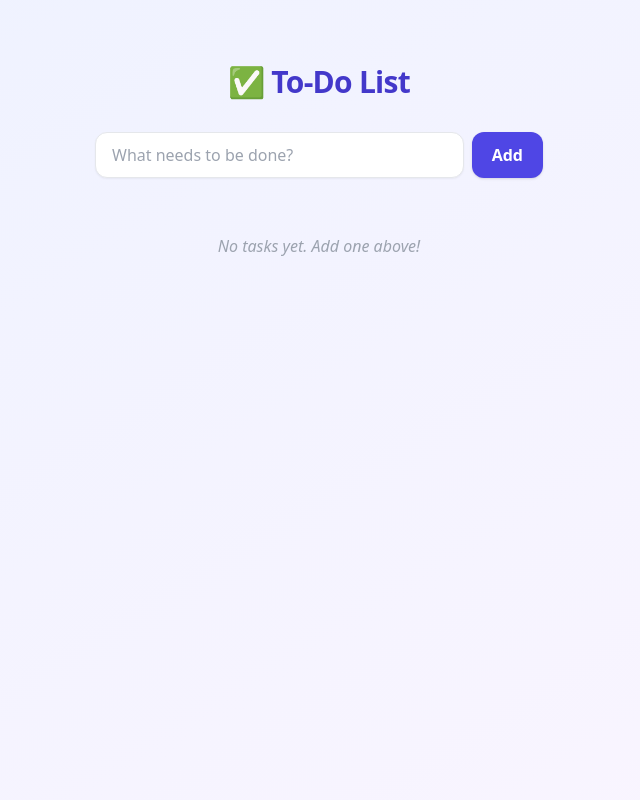
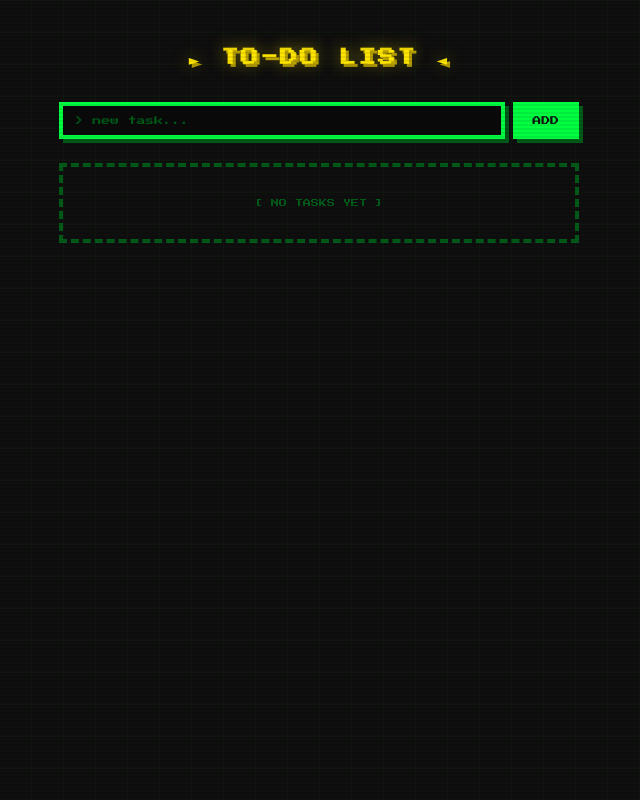
Before and after one commit to FerJH01/todo-app-flask, a Flask app: page / in a window 1280 px wide. Shown: the whole page, without its empty margins (321-961 px from the left). Run offline with Flask 3, Linux system fonts and the light colour scheme; some libraries are stand-ins or nearby versions.

Commit message:
Added 8bit look

```diff
--- a/templates/index.html
+++ b/templates/index.html
@@ -4,18 +4,220 @@
     <meta charset="UTF-8" />
     <meta name="viewport" content="width=device-width, initial-scale=1.0" />
     <title>To-Do App</title>
-    <script src="https://cdn.tailwindcss.com"></script>
     <script src="https://unpkg.com/htmx.org@1.9.12"></script>
+    <link rel="preconnect" href="https://fonts.googleapis.com" />
+    <link
+      href="https://fonts.googleapis.com/css2?family=Press+Start+2P&display=swap"
+      rel="stylesheet"
+    />
+    <style>
+      * {
+        box-sizing: border-box;
+        margin: 0;
+        padding: 0;
+      }
+
+      body {
+        font-family: "Press Start 2P", monospace;
+        background-color: #0f0f0f;
+        background-image:
+          linear-gradient(rgba(0, 255, 0, 0.03) 1px, transparent 1px),
+          linear-gradient(90deg, rgba(0, 255, 0, 0.03) 1px, transparent 1px);
+        background-size: 32px 32px;
+        color: #00ff41;
+        min-height: 100vh;
+        display: flex;
+        justify-content: center;
+        padding: 48px 16px;
+      }
+
+      .container {
+        width: 100%;
+        max-width: 520px;
+      }
+
+      h1 {
+        font-size: 1.1rem;
+        text-align: center;
+        color: #ffe600;
+        text-shadow:
+          3px 3px 0 #b8a000,
+          0 0 16px #ffe60088;
+        margin-bottom: 32px;
+        letter-spacing: 2px;
+      }
+
+      /* Pixel border mixin */
+      .pixel-box {
+        border: 4px solid #00ff41;
+        box-shadow:
+          4px 4px 0 #005c18,
+          inset -2px -2px 0 #005c18;
+        image-rendering: pixelated;
+      }
+
+      /* Form */
+      form {
+        display: flex;
+        gap: 8px;
+        margin-bottom: 24px;
+      }
+
+      input[type="text"] {
+        flex: 1;
+        padding: 10px 12px;
+        font-family: "Press Start 2P", monospace;
+        font-size: 0.55rem;
+        background: #0a0a0a;
+        color: #00ff41;
+        border: 4px solid #00ff41;
+        box-shadow: 4px 4px 0 #005c18;
+        outline: none;
+      }
+
+      input[type="text"]::placeholder {
+        color: #005c18;
+      }
+
+      input[type="text"]:focus {
+        border-color: #ffe600;
+        box-shadow: 4px 4px 0 #b8a000;
+        color: #ffe600;
+      }
+
+      button.btn-add {
+        padding: 10px 16px;
+        font-family: "Press Start 2P", monospace;
+        font-size: 0.55rem;
+        background: #00ff41;
+        color: #0f0f0f;
+        border: 4px solid #00ff41;
+        box-shadow: 4px 4px 0 #005c18;
+        cursor: pointer;
+        white-space: nowrap;
+      }
+
+      button.btn-add:hover {
+        background: #ffe600;
+        border-color: #ffe600;
+        box-shadow: 4px 4px 0 #b8a000;
+      }
+
+      button.btn-add:active {
+        transform: translate(2px, 2px);
+        box-shadow: 2px 2px 0 #005c18;
+      }
+
+      /* List */
+      ul {
+        list-style: none;
+        display: flex;
+        flex-direction: column;
+        gap: 10px;
+      }
+
+      li.todo-item {
+        display: flex;
+        align-items: center;
+        gap: 12px;
+        padding: 12px;
+        background: #0a0a0a;
+        border: 4px solid #00ff41;
+        box-shadow: 4px 4px 0 #005c18;
+      }
+
+      li.empty {
+        text-align: center;
+        color: #005c18;
+        font-size: 0.5rem;
+        padding: 32px;
+        border: 4px dashed #005c18;
+      }
+
+      /* Toggle button */
+      button.btn-toggle {
+        flex-shrink: 0;
+        width: 20px;
+        height: 20px;
+        background: #0a0a0a;
+        border: 3px solid #00ff41;
+        cursor: pointer;
+        display: flex;
+        align-items: center;
+        justify-content: center;
+        font-size: 0.6rem;
+        color: #00ff41;
+        padding: 0;
+      }
+
+      button.btn-toggle.done {
+        background: #00ff41;
+        color: #0f0f0f;
+      }
+
+      button.btn-toggle:hover {
+        border-color: #ffe600;
+        color: #ffe600;
+      }
+
+      /* Todo title */
+      span.todo-title {
+        flex: 1;
+        font-size: 0.5rem;
+        color: #00ff41;
+        word-break: break-word;
+        line-height: 1.6;
+      }
+
+      span.todo-title.done {
+        text-decoration: line-through;
+        color: #005c18;
+      }
+
+      /* Delete button */
+      button.btn-delete {
+        flex-shrink: 0;
+        background: transparent;
+        border: 3px solid transparent;
+        cursor: pointer;
+        color: #003010;
+        font-size: 0.7rem;
+        padding: 2px 5px;
+        font-family: "Press Start 2P", monospace;
+        transition:
+          color 0.1s,
+          border-color 0.1s;
+      }
+
+      li.todo-item:hover button.btn-delete {
+        color: #ff4141;
+        border-color: #ff4141;
+      }
+
+      button.btn-delete:active {
+        transform: translate(1px, 1px);
+      }
+
+      /* Scanline overlay */
+      body::after {
+        content: "";
+        pointer-events: none;
+        position: fixed;
+        inset: 0;
+        background: repeating-linear-gradient(
+          0deg,
+          transparent,
+          transparent 2px,
+          rgba(0, 0, 0, 0.08) 2px,
+          rgba(0, 0, 0, 0.08) 4px
+        );
+        z-index: 999;
+      }
+    </style>
   </head>
-  <body
-    class="min-h-screen bg-gradient-to-br from-indigo-50 to-purple-50 flex items-start justify-center pt-16 px-4"
-  >
-    <div class="w-full max-w-md">
-      <h1
-        class="text-3xl font-bold text-center text-indigo-700 mb-8 tracking-tight"
-      >
-        ✅ To-Do List
-      </h1>
+  <body>
+    <div class="container">
+      <h1>► TO-DO LIST ◄</h1>
 
       <!-- Add Task Form -->
       <form
@@ -23,26 +225,19 @@
         hx-target="#todo-list"
         hx-swap="innerHTML"
         hx-on::after-request="this.reset()"
-        class="flex gap-2 mb-6"
       >
         <input
           type="text"
           name="title"
-          placeholder="What needs to be done?"
+          placeholder="> new task..."
           required
           autocomplete="off"
-          class="flex-1 px-4 py-2.5 rounded-xl border border-gray-200 shadow-sm focus:outline-none focus:ring-2 focus:ring-indigo-400 bg-white"
         />
-        <button
-          type="submit"
-          class="px-5 py-2.5 bg-indigo-600 text-white rounded-xl font-semibold shadow hover:bg-indigo-700 active:scale-95 transition-all"
-        >
-          Add
-        </button>
+        <button type="submit" class="btn-add">ADD</button>
       </form>
 
       <!-- Todo List -->
-      <ul id="todo-list" class="space-y-2">
+      <ul id="todo-list">
         {% include "partials/todo_list.html" %}
       </ul>
     </div>
--- a/templates/partials/todo_list.html
+++ b/templates/partials/todo_list.html
@@ -1,58 +1,28 @@
 {% for todo in todos %}
-<li
-  class="flex items-center gap-3 p-3 rounded-lg bg-white shadow-sm border border-gray-100 group"
->
+<li class="todo-item">
   <button
     hx-patch="/todos/{{ todo.id }}/toggle"
     hx-target="#todo-list"
     hx-swap="innerHTML"
-    class="flex-shrink-0 w-6 h-6 rounded-full border-2 flex items-center justify-center transition-colors cursor-pointer {% if todo.done %}bg-emerald-500 border-emerald-500 text-white{% else %}border-gray-300 hover:border-emerald-400{% endif %}"
+    class="btn-toggle {% if todo.done %}done{% endif %}"
     title="Toggle complete"
   >
-    {% if todo.done %}
-    <svg
-      xmlns="http://www.w3.org/2000/svg"
-      class="w-3.5 h-3.5"
-      viewBox="0 0 20 20"
-      fill="currentColor"
-    >
-      <path
-        fill-rule="evenodd"
-        d="M16.707 5.293a1 1 0 010 1.414l-8 8a1 1 0 01-1.414 0l-4-4a1 1 0 011.414-1.414L8 12.586l7.293-7.293a1 1 0 011.414 0z"
-        clip-rule="evenodd"
-      />
-    </svg>
-    {% endif %}
+    {% if todo.done %}✓{% endif %}
   </button>
-  <span
-    class="flex-1 text-gray-800 {% if todo.done %}line-through text-gray-400{% endif %}"
+  <span class="todo-title {% if todo.done %}done{% endif %}"
+    >{{ todo.title }}</span
   >
-    {{ todo.title }}
-  </span>
   <button
     hx-delete="/todos/{{ todo.id }}"
     hx-target="#todo-list"
     hx-swap="innerHTML"
     hx-confirm="Delete this task?"
-    class="opacity-0 group-hover:opacity-100 transition-opacity text-gray-400 hover:text-red-500 cursor-pointer"
+    class="btn-delete"
     title="Delete"
   >
-    <svg
-      xmlns="http://www.w3.org/2000/svg"
-      class="w-4 h-4"
-      viewBox="0 0 20 20"
-      fill="currentColor"
-    >
-      <path
-        fill-rule="evenodd"
-        d="M9 2a1 1 0 00-.894.553L7.382 4H4a1 1 0 000 2v10a2 2 0 002 2h8a2 2 0 002-2V6a1 1 0 100-2h-3.382l-.724-1.447A1 1 0 0011 2H9zM7 8a1 1 0 012 0v6a1 1 0 11-2 0V8zm4 0a1 1 0 012 0v6a1 1 0 11-2 0V8z"
-        clip-rule="evenodd"
-      />
-    </svg>
+    ✕
   </button>
 </li>
 {% else %}
-<li class="text-center text-gray-400 py-8 italic">
-  No tasks yet. Add one above!
-</li>
+<li class="empty">[ NO TASKS YET ]</li>
 {% endfor %}
```
Also changed, not shown: .github/workflows/ci.yml (added).
